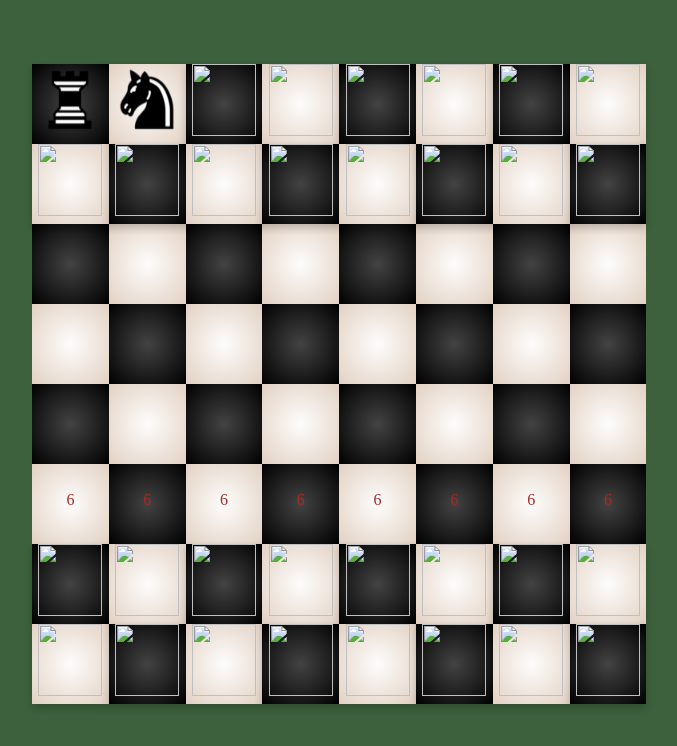
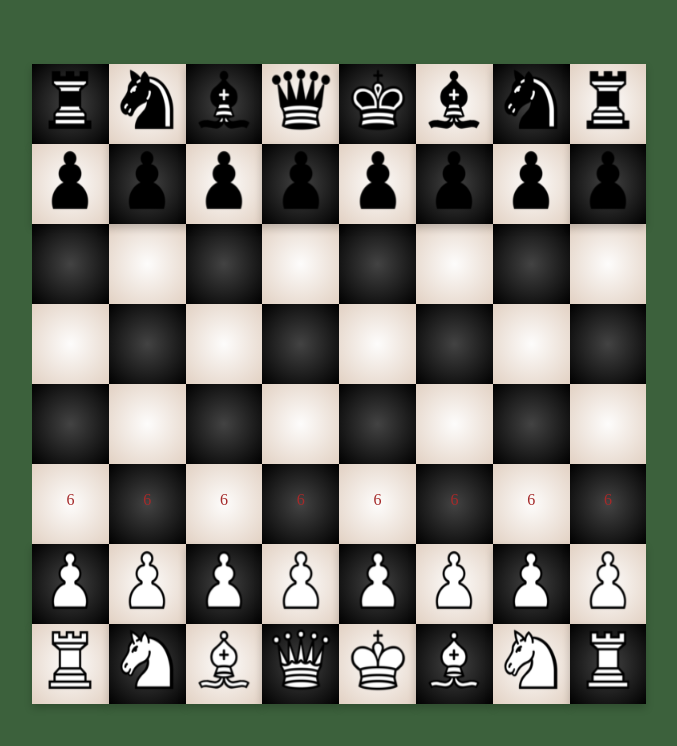
Before and after one commit to aegli84/Chess-Board, a plain HTML site: page index.html in a window 1280 px wide. Shown: the whole page, without its empty margins (368-1045 px from the left). Drawn offline with Linux system fonts and the light colour scheme; the site is published under a folder, as on GitHub Pages, so addresses that start at the root find nothing.

Commit message:
version 2

```diff
--- a/index.html
+++ b/index.html
@@ -20,7 +20,7 @@
             </div>
             <div class="flip-card">
                 <div class="flip-card-inner">
-                    <img src="/assets/BlackPawn.png">
+                    <img src="./assets/BlackPawn.png">
                 </div>
             <div>
 
@@ -41,7 +41,7 @@
             </div>
             <div class="flip-card">
                 <div class="flip-card-inner">
-                    <img src="/assets/WhitePawn.png">
+                    <img src="./assets/WhitePawn.png">
                 </div>
             <div>
 
@@ -50,7 +50,7 @@
     </div>
     <div class="flip-card">
         <div class="flip-card-inner">
-            <img src="/assets/WhiteRook.png">
+            <img src="./assets/WhiteRook.png">
         </div>
             <div>
 
@@ -69,7 +69,7 @@
             </div>
             <div class="flip-card">
                 <div class="flip-card-inner">
-                    <img src="/assets/BlackPawn.png">
+                    <img src="./assets/BlackPawn.png">
                 </div>
             <div>
 
@@ -91,7 +91,7 @@
             </div>
             <div class="flip-card">
                 <div class="flip-card-inner">
-                    <img src="/assets/WhitePawn.png">
+                    <img src="./assets/WhitePawn.png">
                 </div>
             <div>
 
@@ -100,7 +100,7 @@
     </div>
     <div class="flip-card">
         <div class="flip-card-inner">
-            <img src="/assets/WhiteKnight.png">
+            <img src="./assets/WhiteKnight.png">
         </div>
             <div>
 
@@ -111,7 +111,7 @@
         <section>
             <div class="flip-card">
                 <div class="flip-card-inner">
-                    <img src="/assets/BlackBishop.png">
+                    <img src="./assets/BlackBishop.png">
                 </div>
                     <div>
                     </div>
@@ -119,7 +119,7 @@
             </div>
             <div class="flip-card">
                 <div class="flip-card-inner">
-                    <img src="/assets/BlackPawn.png">
+                    <img src="./assets/BlackPawn.png">
                 </div>
             <div>
 
@@ -139,7 +139,7 @@
             </div>
             <div class="flip-card">
                 <div class="flip-card-inner">
-                    <img src="/assets/WhitePawn.png">
+                    <img src="./assets/WhitePawn.png">
                 </div>
             <div>
 
@@ -148,7 +148,7 @@
     </div>
     <div class="flip-card">
         <div class="flip-card-inner">
-            <img src="/assets/WhiteBishop.png">
+            <img src="./assets/WhiteBishop.png">
         </div>
             <div>
 
@@ -160,7 +160,7 @@
         <section>
             <div class="flip-card">
                 <div class="flip-card-inner">
-                    <img src="/assets/BlackQueen.png">
+                    <img src="./assets/BlackQueen.png">
                 </div>
             <div>
 
@@ -169,7 +169,7 @@
     </div>
     <div class="flip-card">
         <div class="flip-card-inner">
-            <img src="/assets/BlackPawn.png">
+            <img src="./assets/BlackPawn.png">
         </div>
             <div>
 
@@ -190,7 +190,7 @@
             </div>
             <div class="flip-card">
                 <div class="flip-card-inner">
-                    <img src="/assets/WhitePawn.png">
+                    <img src="./assets/WhitePawn.png">
                 </div>
             <div>
 
@@ -199,7 +199,7 @@
     </div>
     <div class="flip-card">
         <div class="flip-card-inner">
-            <img src="/assets/WhiteQueen.png">
+            <img src="./assets/WhiteQueen.png">
         </div>
             <div>
 
@@ -211,7 +211,7 @@
         <section>
             <div class="flip-card">
                 <div class="flip-card-inner">
-                    <img src="/assets/BlackKing.png">
+                    <img src="./assets/BlackKing.png">
                 </div>
             <div>
 
@@ -220,7 +220,7 @@
     </div>
     <div class="flip-card">
         <div class="flip-card-inner">
-            <img src="/assets/BlackPawn.png">
+            <img src="./assets/BlackPawn.png">
         </div>
             <div>
 
@@ -241,7 +241,7 @@
             </div>
             <div class="flip-card">
                 <div class="flip-card-inner">
-                    <img src="/assets/WhitePawn.png">
+                    <img src="./assets/WhitePawn.png">
                 </div>
             <div>
 
@@ -250,7 +250,7 @@
     </div>
     <div class="flip-card">
         <div class="flip-card-inner">
-            <img src="/assets/WhiteKing.png">
+            <img src="./assets/WhiteKing.png">
         </div>
             <div>
 
@@ -262,7 +262,7 @@
         <section>
             <div class="flip-card">
                 <div class="flip-card-inner">
-                    <img src="/assets/BlackBishop.png">
+                    <img src="./assets/BlackBishop.png">
                 </div>
             <div>
                 </div>
@@ -270,7 +270,7 @@
             </div>
             <div class="flip-card">
                 <div class="flip-card-inner">
-                    <img src="/assets/BlackPawn.png">
+                    <img src="./assets/BlackPawn.png">
                 </div>
             <div>
 
@@ -291,7 +291,7 @@
             </div>
             <div class="flip-card">
                 <div class="flip-card-inner">
-                    <img src="/assets/WhitePawn.png">
+                    <img src="./assets/WhitePawn.png">
                 </div>
             <div>
 
@@ -300,7 +300,7 @@
     </div>
     <div class="flip-card">
         <div class="flip-card-inner">
-            <img src="/assets/WhiteBishop.png">
+            <img src="./assets/WhiteBishop.png">
         </div>
             <div>
 
@@ -311,7 +311,7 @@
         <section>
             <div class="flip-card">
                 <div class="flip-card-inner">
-                    <img src="/assets/BlackKnight.png">
+                    <img src="./assets/BlackKnight.png">
                 </div>
             <div>
 
@@ -320,7 +320,7 @@
     </div>
     <div class="flip-card">
         <div class="flip-card-inner">
-            <img src="/assets/BlackPawn.png">
+            <img src="./assets/BlackPawn.png">
         </div>
             <div>
 
@@ -341,7 +341,7 @@
             </div>
             <div class="flip-card">
                 <div class="flip-card-inner">
-                    <img src="/assets/WhitePawn.png">
+                    <img src="./assets/WhitePawn.png">
                 </div>
             <div>
 
@@ -350,7 +350,7 @@
     </div>
     <div class="flip-card">
         <div class="flip-card-inner">
-            <img src="/assets/WhiteKnight.png">
+            <img src="./assets/WhiteKnight.png">
         </div>
             <div>
 
@@ -362,7 +362,7 @@
         <section>
             <div class="flip-card">
                 <div class="flip-card-inner">
-                    <img src="/assets/BlackRook.png">
+                    <img src="./assets/BlackRook.png">
                 </div>
             <div>
 
@@ -371,7 +371,7 @@
     </div>
     <div class="flip-card">
         <div class="flip-card-inner">
-            <img src="/assets/BlackPawn.png">
+            <img src="./assets/BlackPawn.png">
         </div>
             <div>
 
@@ -392,7 +392,7 @@
             </div>
             <div class="flip-card">
                 <div class="flip-card-inner">
-                    <img src="/assets/WhitePawn.png">
+                    <img src="./assets/WhitePawn.png">
                 </div>
             <div>
 
@@ -401,7 +401,7 @@
     </div>
     <div class="flip-card">
         <div class="flip-card-inner">
-            <img src="/assets/WhiteRook.png">
+            <img src="./assets/WhiteRook.png">
         </div>
             <div>
 
```
